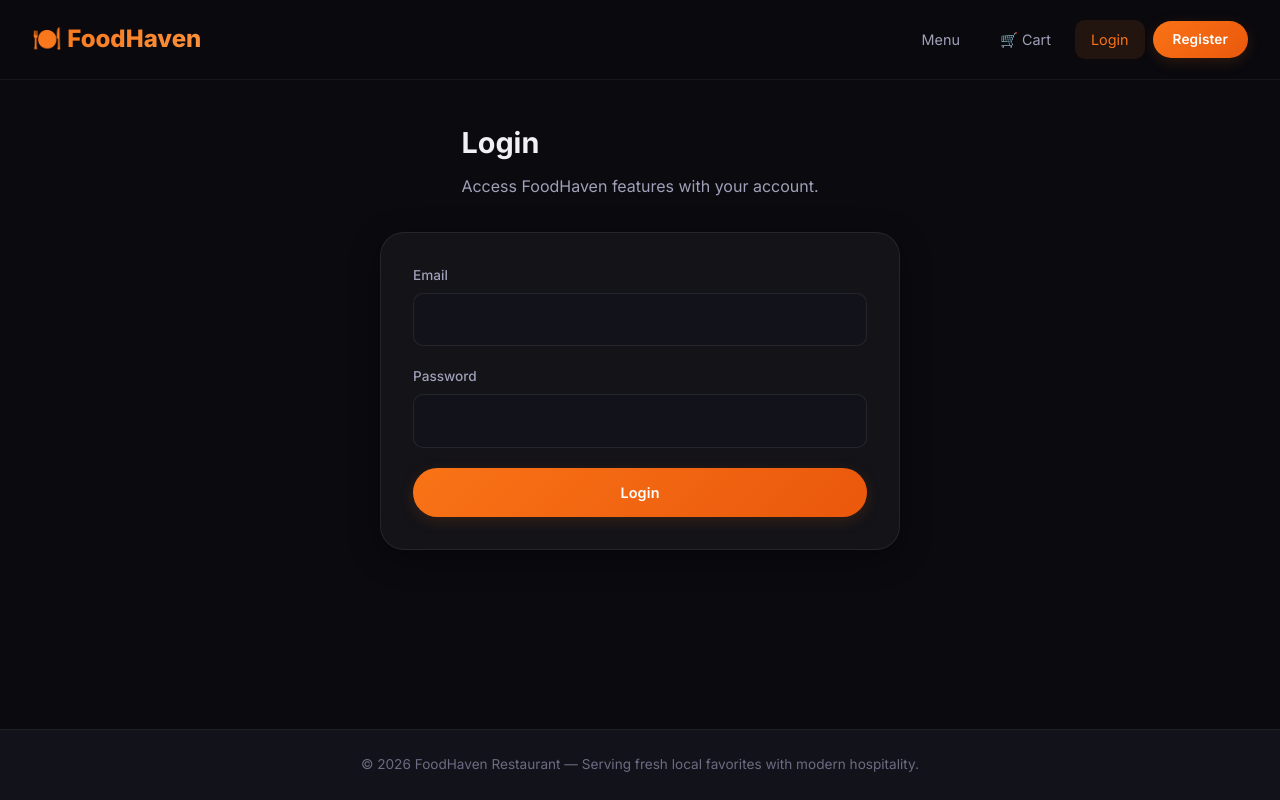
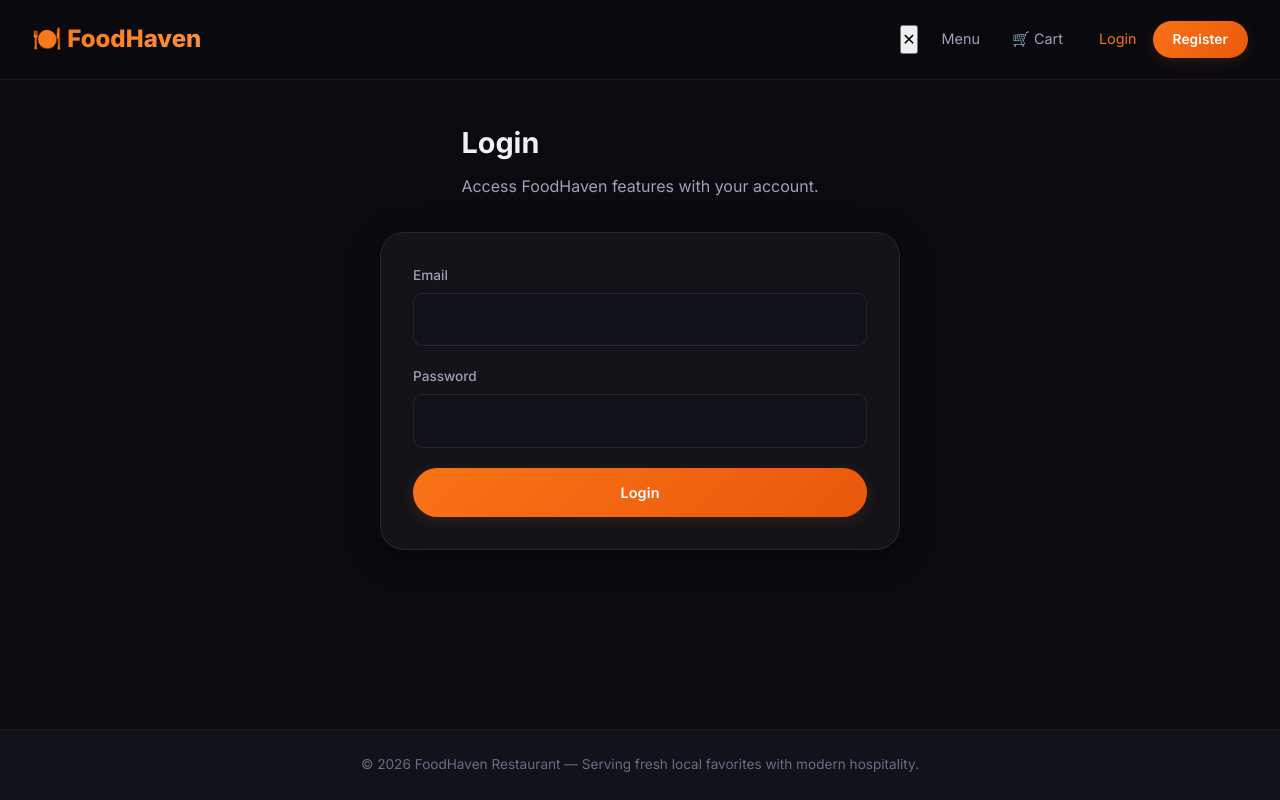
Before and after one commit to MuradAli071/foodhaven-frontend, a React (Vite) app: page /login in a window 1280 px wide. Built offline with nearby package versions, Linux system fonts and the light colour scheme; no server answers.

Commit message:
Final robust fixes for mobile menu and admin dashboard sync

```diff
--- a/src/components/Layout.jsx
+++ b/src/components/Layout.jsx
@@ -42,22 +42,26 @@ function Layout({ user, cartCount, logout, children }) {
           <button className="button-link theme-toggle" onClick={toggleTheme}>
             {theme === 'dark' ? '☀️' : '🌙'}
           </button>
-          <button className="menu-toggle" onClick={toggleMenu} aria-label="Toggle menu">
-            {isMenuOpen ? '✕' : '☰'}
+          {!isMenuOpen && (
+            <button className="menu-toggle" onClick={toggleMenu} aria-label="Open menu">
+              ☰
             </button>
+          )}
         </div>
 
         <nav className={isMenuOpen ? 'nav-open' : ''}>
-          <Link to="/menu" style={isActive('/menu') ? { color: '#f97316', background: 'rgba(249,115,22,0.1)' } : {}}>Menu</Link>
-          <Link to="/order" style={isActive('/order') ? { color: '#f97316', background: 'rgba(249,115,22,0.1)' } : {}}>
-            🛒 Cart {cartCount > 0 && <span style={{ background: '#f97316', color: '#fff', borderRadius: '999px', padding: '0.1rem 0.5rem', fontSize: '0.75rem', marginLeft: '0.25rem' }}>{cartCount}</span>}
+          <button className="menu-close" onClick={toggleMenu} aria-label="Close menu">✕</button>
+          <div className="nav-links">
+            <Link to="/menu" style={isActive('/menu') ? { color: '#f97316' } : {}}>Menu</Link>
+            <Link to="/order" style={isActive('/order') ? { color: '#f97316' } : {}}>
+              🛒 Cart {cartCount > 0 && <span className="cart-badge">{cartCount}</span>}
             </Link>
-          {user && <Link to="/orders" style={isActive('/orders') ? { color: '#f97316', background: 'rgba(249,115,22,0.1)' } : {}}>My Orders</Link>}
+            {user && <Link to="/orders" style={isActive('/orders') ? { color: '#f97316' } : {}}>My Orders</Link>}
             {user ? (
               <>
-              <Link to="/profile" style={isActive('/profile') ? { color: '#f97316', background: 'rgba(249,115,22,0.1)' } : {}}>👤 Profile</Link>
+                <Link to="/profile" style={isActive('/profile') ? { color: '#f97316' } : {}}>👤 Profile</Link>
                 {String(user.role).toLowerCase() === 'admin' && (
-                <Link to="/admin" style={isActive('/admin') ? { color: '#f97316', background: 'rgba(249,115,22,0.1)' } : {}}>⚙️ Admin Panel</Link>
+                  <Link to="/admin" style={isActive('/admin') ? { color: '#f97316' } : {}}>⚙️ Admin Panel</Link>
                 )}
                 <button
                   className="button-link logout-btn"
@@ -72,10 +76,11 @@ function Layout({ user, cartCount, logout, children }) {
               </>
             ) : (
               <>
-              <Link to="/login" style={isActive('/login') ? { color: '#f97316', background: 'rgba(249,115,22,0.1)' } : {}}>Login</Link>
+                <Link to="/login" style={isActive('/login') ? { color: '#f97316' } : {}}>Login</Link>
                 <Link to="/register" className="button primary register-btn">Register</Link>
               </>
             )}
+          </div>
         </nav>
       </header>
       <main>{children}</main>
--- a/src/pages/AdminDashboard.jsx
+++ b/src/pages/AdminDashboard.jsx
@@ -49,6 +49,8 @@ function AdminDashboard({ addToCart }) {
   const refreshAdminData = async () => {
     setLoading(true);
     try {
+      // Small delay to allow DB consistency in some cloud environments
+      await new Promise(r => setTimeout(r, 800));
       const [statsRes, ordersRes, usersRes, menuRes] = await Promise.all([
         api.get('/admin/stats'),
         api.get('/admin/orders'),
@@ -266,6 +268,7 @@ function AdminDashboard({ addToCart }) {
             {tab.label} {tab.count !== undefined && `(${tab.count})`}
           </button>
         ))}
+        <button className="button secondary" onClick={refreshAdminData} title="Sync data with server">🔄 Sync</button>
       </div>
 
       {message && <div className="status-message admin-status">{message}</div>}
--- a/src/styles.css
+++ b/src/styles.css
@@ -119,6 +119,11 @@ nav a:hover, .button-link:hover {
 
 .logout-btn { color: var(--danger) !important; }
 .register-btn { padding: 0.5rem 1.25rem !important; font-size: 0.85rem !important; }
+
+.cart-badge {
+  background: var(--primary); color: #fff; border-radius: var(--radius-full);
+  padding: 0.15rem 0.5rem; font-size: 0.75rem; margin-left: 0.35rem; font-weight: 700;
+}
 
 /* ==================== MAIN ==================== */
 main { flex: 1; padding: 2.5rem 2rem; }
```
Lines whose indentation alone changed are shown as unchanged.
